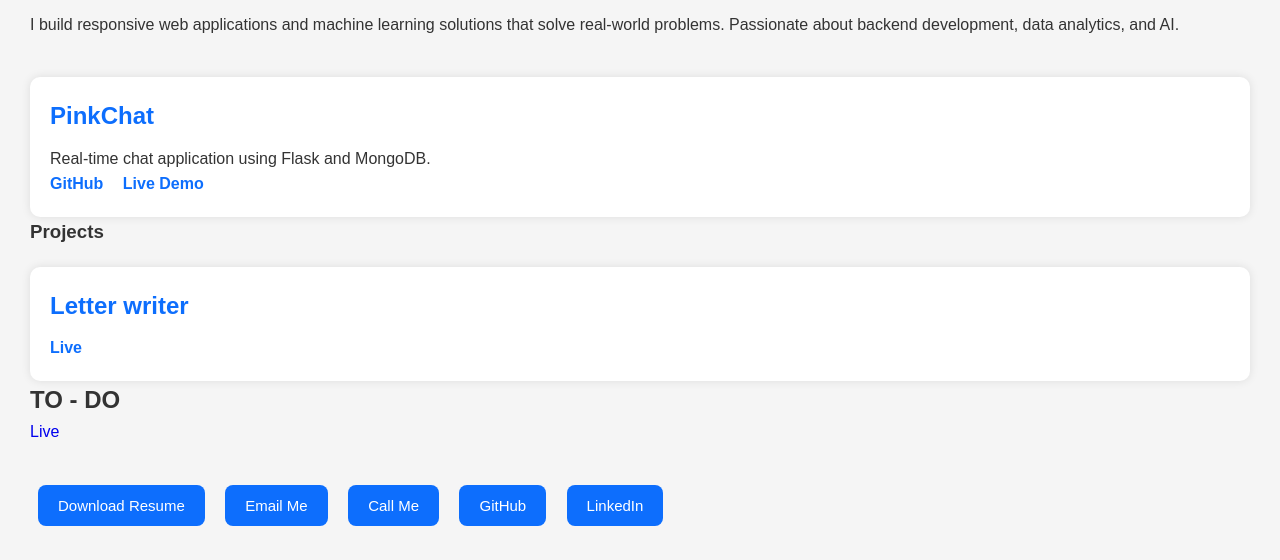
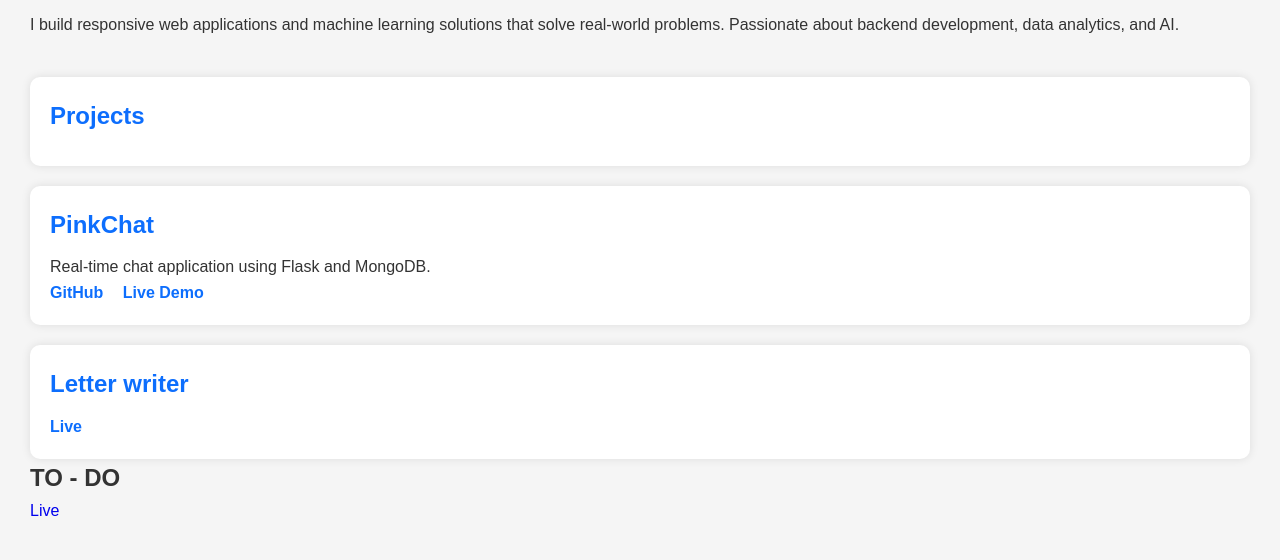
Before and after one commit to Nishant2006-cmd/portfolio, a plain HTML site: page index.html in a window 1280 px wide. Shown: the part 232-792 px from the top of the page. Drawn offline with Linux system fonts and the light colour scheme.

Commit message:
Rename intro.html to index.html

```diff
--- a/index.html
+++ b/index.html
@@ -137,7 +137,7 @@ html{
     <a>I build responsive web applications and machine learning solutions that solve real-world problems. Passionate about backend development, data analytics, and AI.</a>
 </div>
 <section id="projects">
-
+<div class="project"><h2> Projects </h2></div>
 <div class="project">
     <h2>PinkChat</h2>
     <p>Real-time chat application using Flask and MongoDB.</p>
@@ -146,7 +146,7 @@ html{
 
     <a href="https://pinkchat-zpjc.onrender.com" target="_blank">Live Demo</a>
 </div>
-<h3> Projects </h3>
+
 <div class="project">
     <h2>Letter writer</h2>
 
@@ -154,8 +154,10 @@ html{
 </div>
 
 <div>
+    <div class="projects">
     <h2>TO - DO </h2>
     <a href="https://todo-app-1-i357.onrender.com" target="_blank">Live </a>
+    </div>
 </div>
 
 </section>
```
